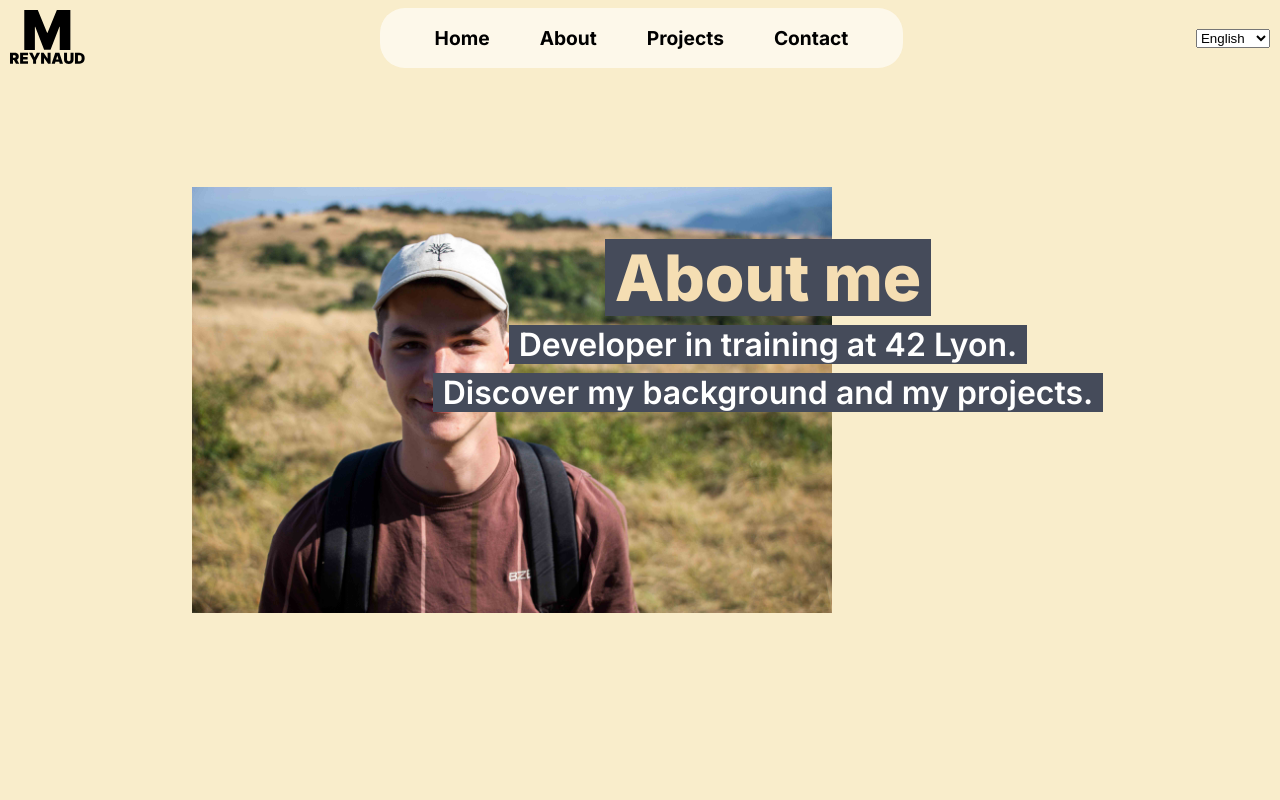
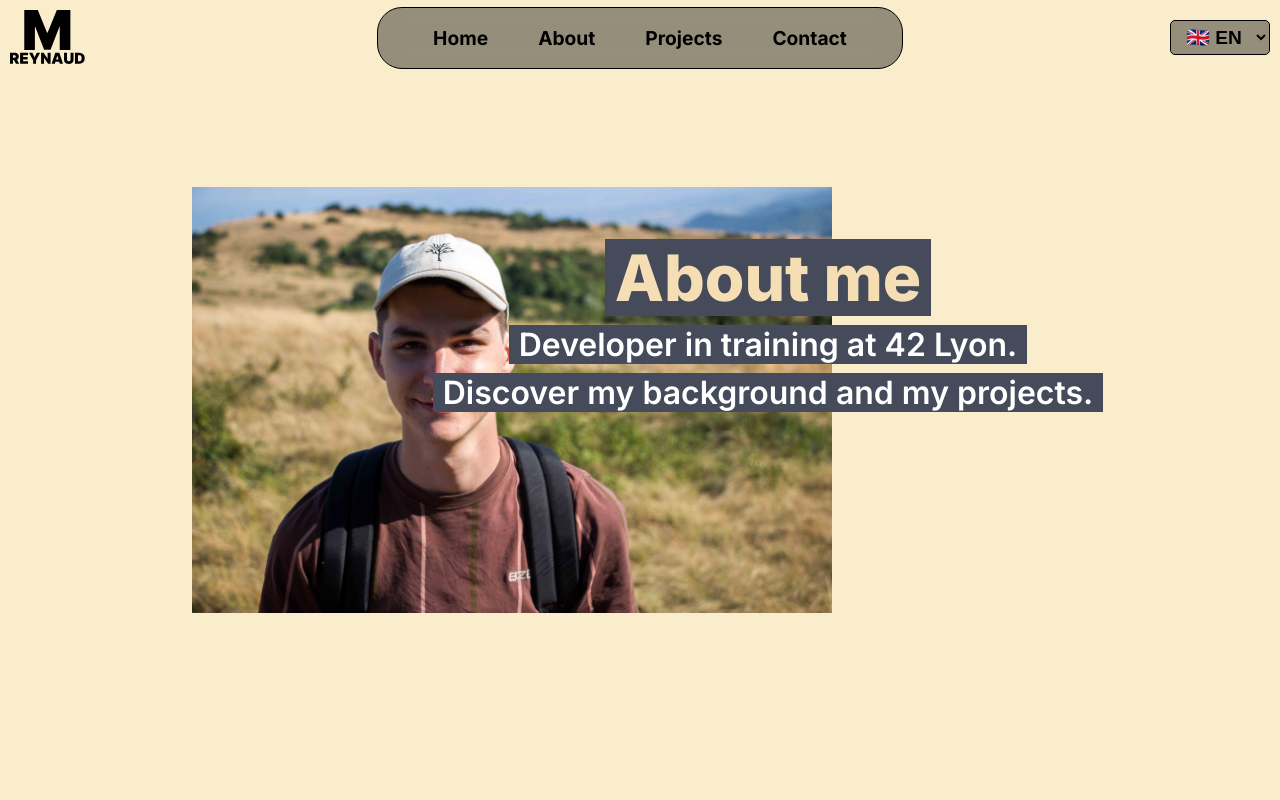
Before and after one commit to mreynaud42/my_showcase_website, a React (Vite) app in the folder showcase_website/: page /about in a window 1280 px wide. Shown: the top 800 px of the page. Built offline with nearby package versions, Linux system fonts and the light colour scheme.

Commit message:
rework header

```diff
--- a/showcase_website/src/components/header/Header.tsx
+++ b/showcase_website/src/components/header/Header.tsx
@@ -23,7 +23,7 @@ export default function Header() {
 
     return (
         <header>
-            <div className="top-bar"><a href="/"><img src="/logo/mreynaud.svg" alt="logo mreynaud" /></a></div>
+            <div className="top-bar logo-home"><a href="/"><img src="/logo/mreynaud.svg" alt="logo mreynaud" /></a></div>
             <div className="top-bar nav">
                 <nav className="menu">
                     <a href="/">Home</a>
--- a/showcase_website/src/components/header/LangSelector.tsx
+++ b/showcase_website/src/components/header/LangSelector.tsx
@@ -1,13 +1,15 @@
 import { useTranslation } from "react-i18next";
+
+import "../../styles/components/header/langSelector.css";
 
 export default function LangSelector() {
     const { i18n } = useTranslation();
 
     return (
         <div>
-            <select value={i18n.language} onChange={(e) => i18n.changeLanguage(e.target.value)}>
-                <option value="fr">Français</option>
-                <option value="en">English</option>
+            <select className="lang" value={i18n.language} onChange={(e) => i18n.changeLanguage(e.target.value)}>
+                <option value="fr">🇫🇷 FR</option>
+                <option value="en">🇬🇧 EN</option>
             </select>
         </div>
     );
--- a/showcase_website/src/styles/components/header/header.css
+++ b/showcase_website/src/styles/components/header/header.css
@@ -15,19 +15,24 @@ header {
     z-index: 10;
 }
 
+header > .logo-home {
+    height: 100%;
+    width: 100px;
+}
+
 header > div.top-bar {
     height: 100%;
 
     display: flex;
-    justify-content: center;
     align-items: center;
 }
 
 header > div.top-bar.nav {
     padding: 30px;
     border-radius: 25px;
+    border: 1px black solid;
 
-    background-color: var(--light-primary-color);
+    background-color: rgba(0, 0, 0, 0.4);
     backdrop-filter: blur(10px);
 }
 
--- /dev/null
+++ b/showcase_website/src/styles/components/header/langSelector.css
@@ -0,0 +1,14 @@
+
+select.lang {
+    width: 100px;
+    padding: 5px;
+
+    border: 1px black solid;
+    border-radius: 5px;
+
+    background-color: rgba(0, 0, 0, 0.4);
+
+    font-size: 1.2rem;
+    font-weight: 900;
+    text-align: center;
+}
```
Also changed, not shown: showcase_website/public/flag_lang/English_language.webp (added), showcase_website/public/flag_lang/France_language.webp (added).
